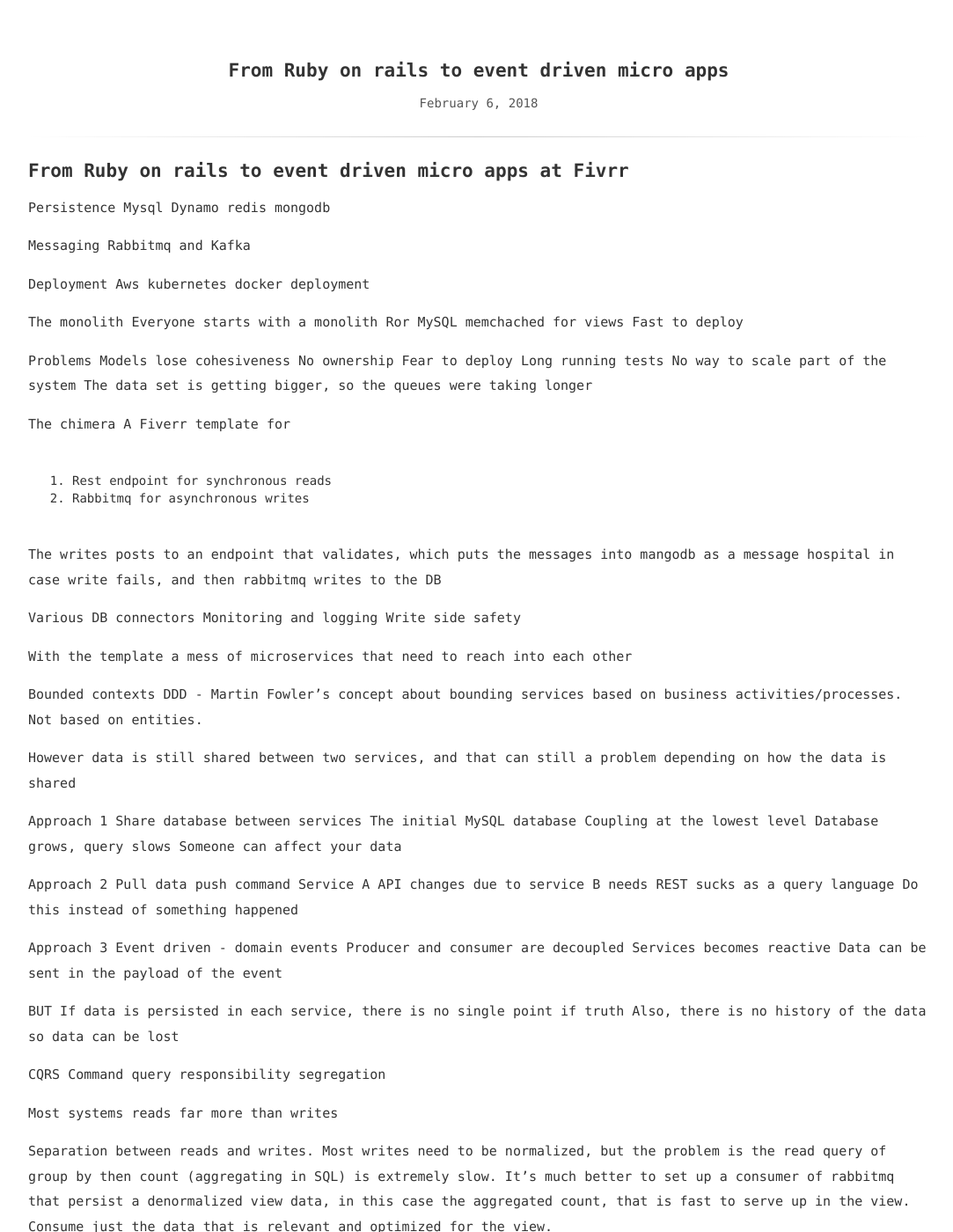
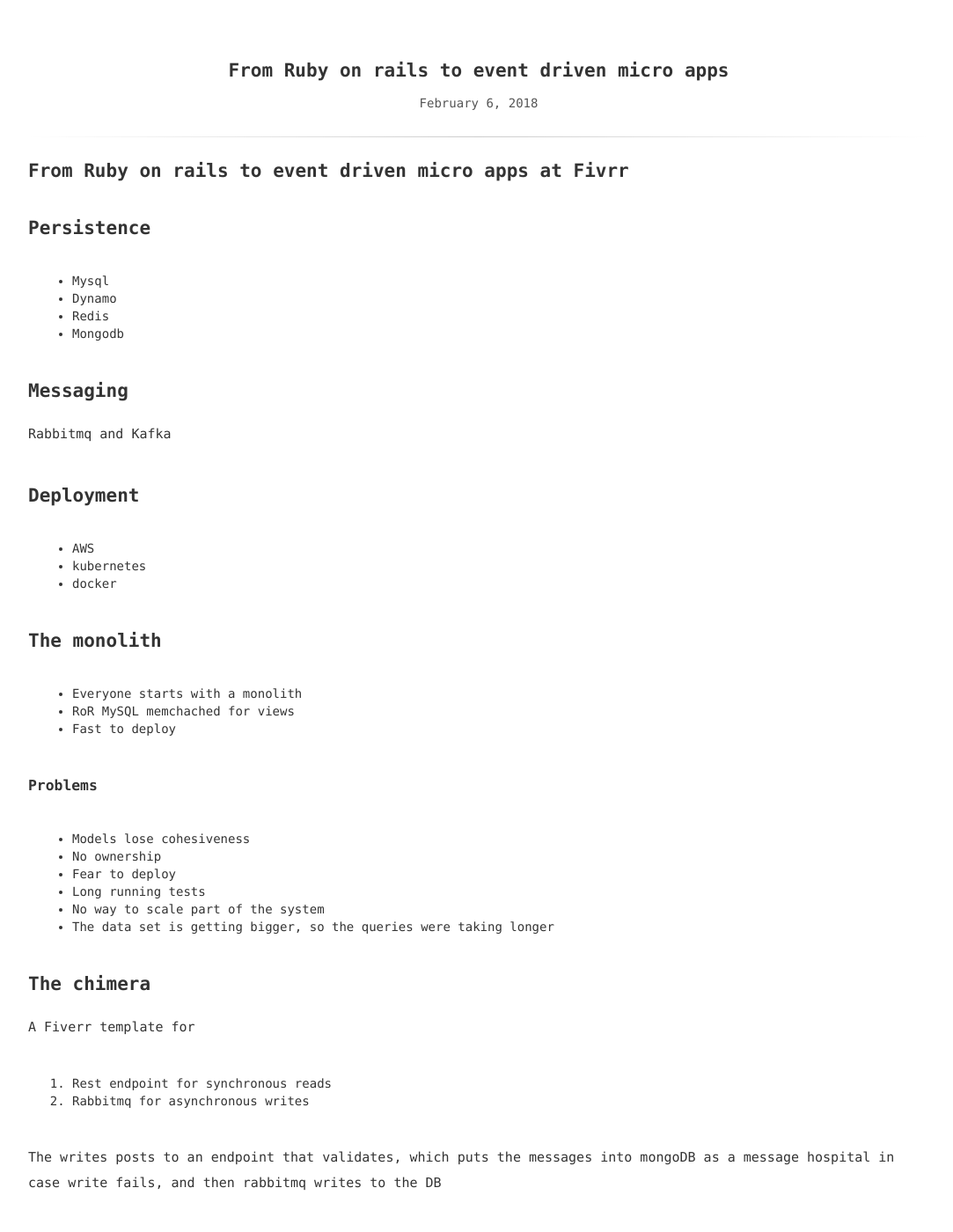
Before and after one commit to fengtingzhang/blog, a Jekyll site: the page built from _posts/2018-02-06-from-ruby-on-rails-to-event-driven-microservices.md, in a window 1280 px wide and 1400 px high. Shown: the whole window at 88% size, without its empty margins (96-1179 px from the left). Built offline with Jekyll 4.4.1, drawn with Linux system fonts in a browser that asks for light colours; some of the changed text lies outside the part shown.

Commit message:
Update 2018-02-06-from-ruby-on-rails-to-event-driven-microservices.md

```diff
--- a/_posts/2018-02-06-from-ruby-on-rails-to-event-driven-microservices.md
+++ b/_posts/2018-02-06-from-ruby-on-rails-to-event-driven-microservices.md
@@ -9,64 +9,71 @@
 
 # From Ruby on rails to event driven micro apps at Fivrr
 
-Persistence
-Mysql Dynamo redis mongodb
+## Persistence
+* Mysql
+* Dynamo
+* Redis
+* Mongodb
 
-Messaging
+## Messaging
 Rabbitmq and Kafka
 
-Deployment
-Aws kubernetes docker deployment
+## Deployment
+* AWS
+* kubernetes
+* docker
 
-The monolith
-Everyone starts with a monolith
-Ror MySQL memchached for views
-Fast to deploy
+## The monolith
+* Everyone starts with a monolith
+* RoR MySQL memchached for views
+* Fast to deploy
 
-Problems
-Models lose cohesiveness
-No ownership
-Fear to deploy
-Long running tests
-No way to scale part of the system
-The data set is getting bigger, so the queues were taking longer
+### Problems
+* Models lose cohesiveness
+* No ownership
+* Fear to deploy
+* Long running tests
+* No way to scale part of the system
+* The data set is getting bigger, so the queries were taking longer
 
-The chimera
+## The chimera
 A Fiverr template for
 1. Rest endpoint for synchronous reads
-2. Rabbitmq for asynchronous writes
+1. Rabbitmq for asynchronous writes
 
-The writes posts to an endpoint that validates, which puts the messages into mangodb as a message hospital in case write fails, and then rabbitmq writes to the DB
+The writes posts to an endpoint that validates, which puts the messages into mongoDB as a message hospital in case write fails, and then rabbitmq writes to the DB
 
-Various DB connectors
-Monitoring and logging
-Write side safety
+### Benefits
+* Various DB connectors
+* Monitoring and logging
+* Write side safety
 
-With the template a mess of microservices that need to reach into each other
+### Problems
+* With the template, a mess of microservices spawned that need to reach into each other
+* Fiverr is at about 100 microservice, not at 1700 like Uber
 
-Bounded contexts
-DDD - Martin Fowler's concept about bounding services based on business activities/processes. Not based on entities.
+## Bounded contexts
+* DDD - Martin Fowler's concept about bounding services based on business activities/processes. Not based on entities.
+* However data is still shared between two services, and that can still a problem depending on how the data is shared
 
-However data is still shared between two services, and that can still a problem depending on how the data is shared
+### Approach 1
+Share database between services
+* The initial MySQL database
+* Coupling at the lowest level
+* Database grows, query slows
+* Someone can affect your data
 
-Approach 1
-Share database between services
-The initial MySQL database
-Coupling at the lowest level
-Database grows, query slows
-Someone can affect your data
+### Approach 2
+Pull data push command
+* Service A API changes due to service B needs
+* REST sucks as a query language
+* "Do this" instead of "something happened"
 
-Approach 2
-Pull data push command
-Service A API changes due to service B needs
-REST sucks as a query language
-Do this instead of something happened
-
-Approach 3
+### Approach 3
 Event driven - domain events
-Producer and consumer are decoupled
-Services becomes reactive
-Data can be sent in the payload of the event
+* Producer and consumer are decoupled
+* Services becomes reactive
+* Data can be sent in the payload of the event
 
 BUT
 If data is persisted in each service, there is no single point if truth
```
